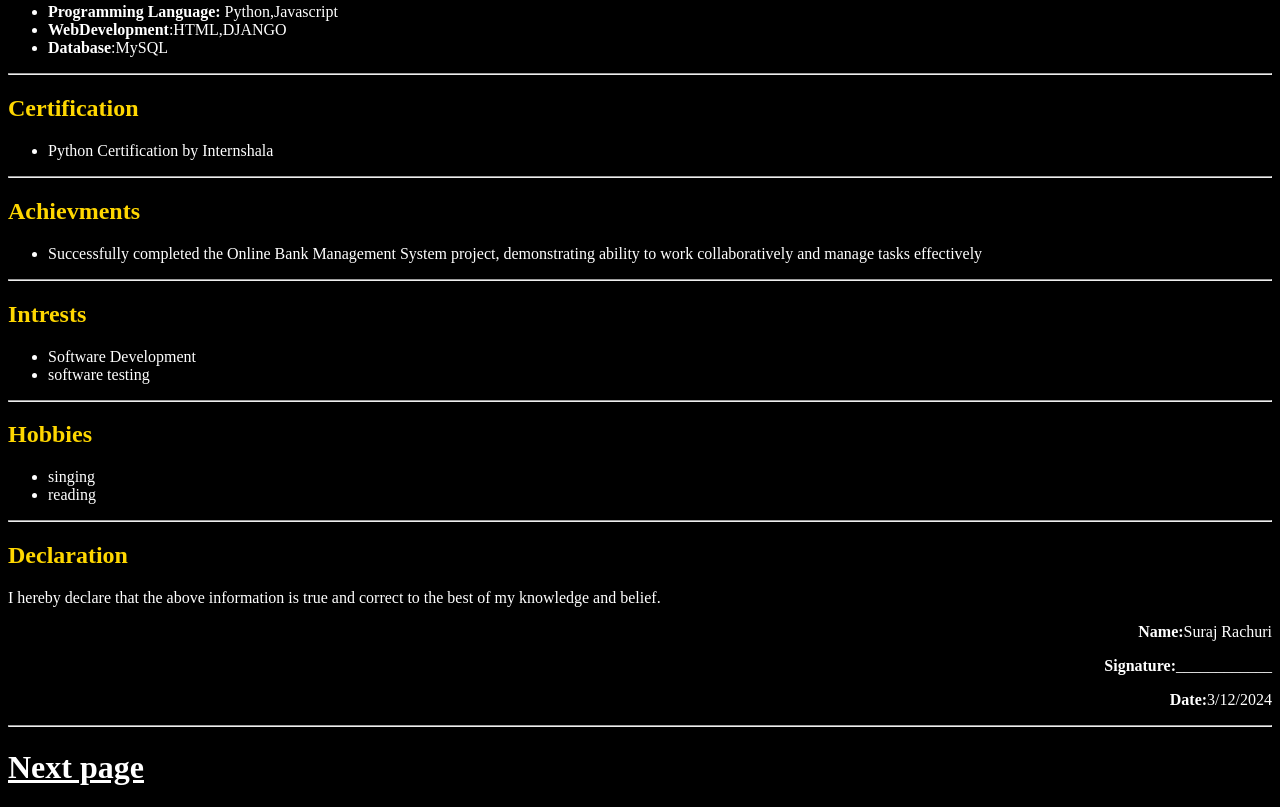
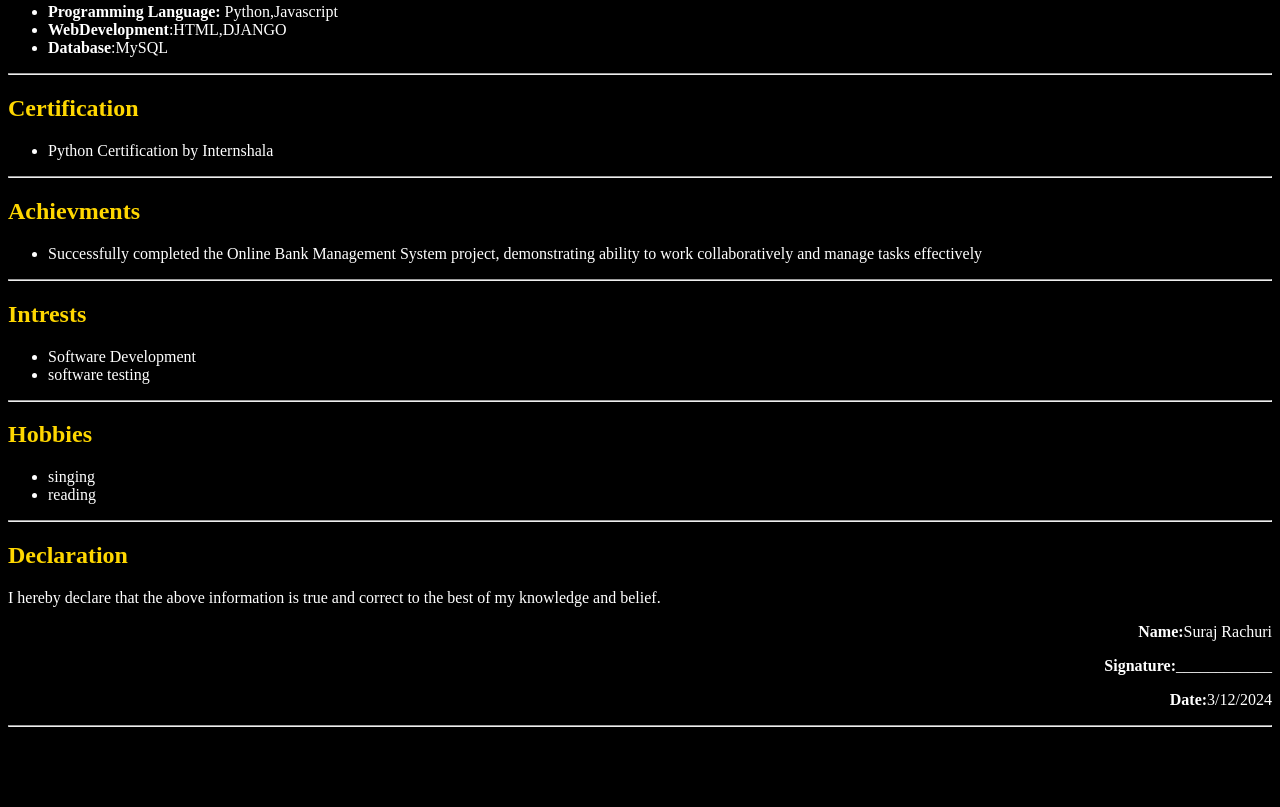
Before and after one commit to surprise03/suraj_css, a plain HTML site: page index.html in a window 1280 px wide. Shown: the part 796-1603 px from the top of the page. After the commit the page ends 1531 px from the top, so only its background shows below. Drawn offline with Linux system fonts and the light colour scheme.

Commit message:
Update index.html

```diff
--- a/index.html
+++ b/index.html
@@ -98,7 +98,7 @@
 
     </div>
     <hr>
-    <h1><a href="./suraj_resturent.html" target="_blank">Next page</a></h1>
+
 
 
 
```
